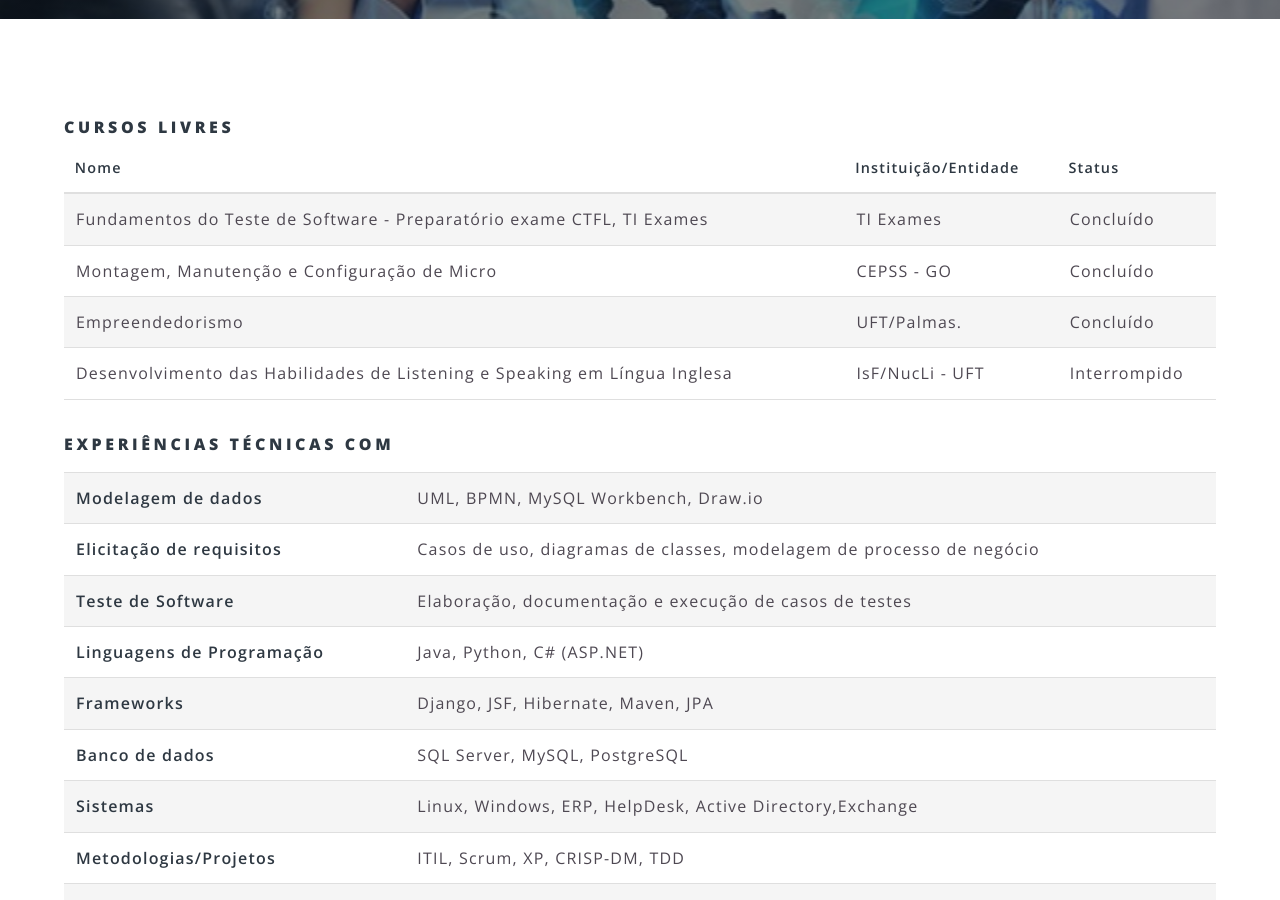
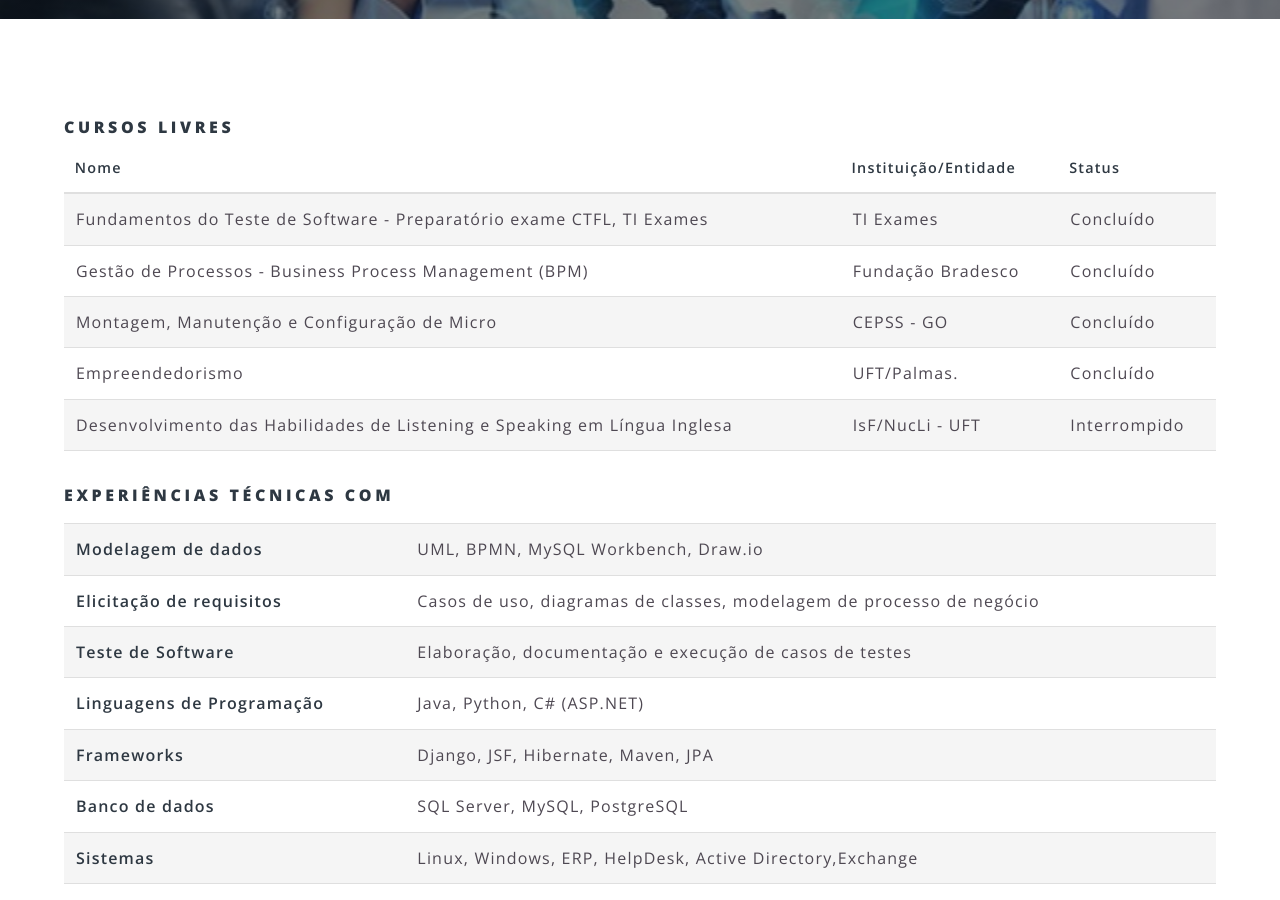
Before and after one commit to SaraFernandes/sarafernandes.github.io_sfdhgdfg, a Jekyll site: the page built from outras.html, in a window 1280 px wide and 900 px high, scrolled down 416 px. Built offline with Jekyll 4.4.1, drawn with Linux system fonts in a browser that asks for light colours.

Commit message:
Update outras.html

```diff
--- a/outras.html
+++ b/outras.html
@@ -22,11 +22,11 @@ title: Outras
 						<td>Concluído</td>
 					</tr>
 
-					<!--<tr>
-						<td>Gerenciamento de Projetos de TI - Preparatório exame CAPM, PMI (PMBOK)</td>
-						<td>Site Campus</td>
-						<td>Em andamento</td>
-					</tr>-->
+					<tr>
+						<td>Gestão de Processos - Business Process Management (BPM)</td>
+						<td>Fundação Bradesco</td>
+						<td>Concluído</td>
+					</tr>
 					<tr>
 						<td>Montagem, Manutenção e Configuração de Micro</td>
 						<td>CEPSS - GO</td>
```
